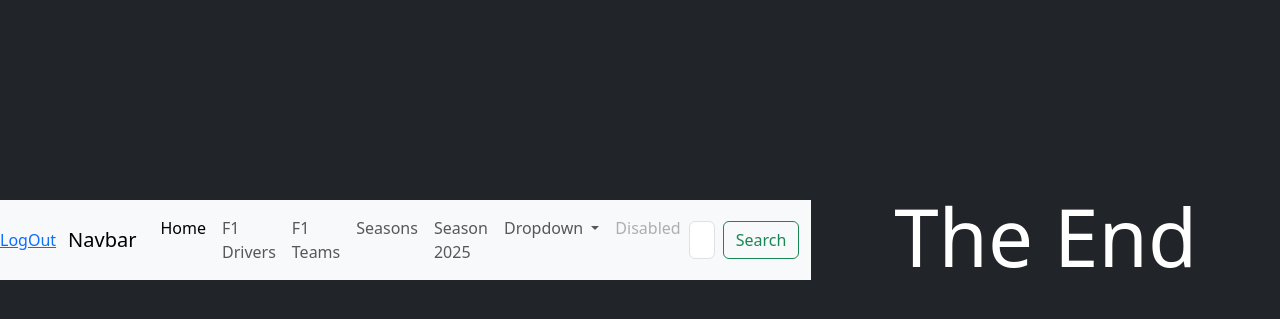
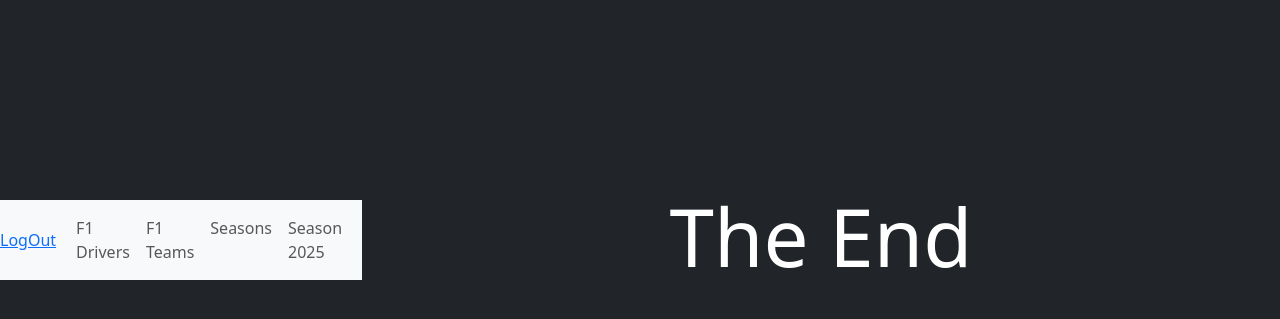
Before and after one commit to Rajce007cz/project-weby, a CodeIgniter 4 app: the page made by app/Views/index.php in a window 1280 px wide. Shown: the part 160-479 px from the top of the page. Run offline with PHP 8.4 and a stand-in for CodeIgniter, Linux system fonts and the light colour scheme; the template is opened without the code that fills it, so the values that code supplies are empty; some libraries are stand-ins or nearby versions.

Commit message:
Úprava z hodiny

```diff
--- a/app/Views/drivers/driver.php
+++ b/app/Views/drivers/driver.php
@@ -22,7 +22,8 @@ $this->section("content");
         <div class="col-4 p-3">
             <div class="card h-100">
                 <div class="card-body">
-                    <h5 class="card-title"><?= esc($d['first_name'] . ' ' . $d['last_name']) ?></h5>
+                    <h5 class="card-title"><a href="<?= base_url("/drivers/driver_details/" . $d['id']); ?>">
+                    <?= esc($d['first_name']) . ' ' . esc($d['last_name']) ?></a></h5>
                     <img class="card-img-top" style="height: 200px; object-fit: cover;"  src="<?= base_url("images/" . esc($d['image'])); ?>"
                          onerror="this.onerror=null; this.src='/images/drivers/default.png';">
                     <p class="card-text"><strong>WDC:</strong> <?= esc($d['wdc']) ?></p>
--- a/app/Views/layout/navbar.php
+++ b/app/Views/layout/navbar.php
@@ -8,15 +8,8 @@
     <?php endif; ?>
 
   <div class="container-fluid">
-    <a class="navbar-brand" href="#">Navbar</a>
-    <button class="navbar-toggler" type="button" data-bs-toggle="collapse" data-bs-target="#navbarSupportedContent" aria-controls="navbarSupportedContent" aria-expanded="false" aria-label="Toggle navigation">
-      <span class="navbar-toggler-icon"></span>
-    </button>
     <div class="collapse navbar-collapse" id="navbarSupportedContent">
       <ul class="navbar-nav me-auto mb-2 mb-lg-0">
-        <li class="nav-item">
-          <a class="nav-link active" aria-current="page" href="#">Home</a>
-        </li>
         <li class="nav-item">
           <a class="nav-link" href="<?=base_url("/drivers");?>">F1 Drivers</a>
         </li>
@@ -32,25 +25,7 @@
         <li class="nav-item">
           <a class="nav-link" href="<?=base_url("/seasons/season25");?>">Season 2025</a>
         </li>
-        <li class="nav-item dropdown">
-          <a class="nav-link dropdown-toggle" href="#" id="navbarDropdown" role="button" data-bs-toggle="dropdown" aria-expanded="false">
-            Dropdown
-          </a>
-          <ul class="dropdown-menu" aria-labelledby="navbarDropdown">
-            <li><a class="dropdown-item" href="#">Action</a></li>
-            <li><a class="dropdown-item" href="#">Another action</a></li>
-            <li><hr class="dropdown-divider"></li>
-            <li><a class="dropdown-item" href="#">Something else here</a></li>
-          </ul>
-        </li>
-        <li class="nav-item">
-          <a class="nav-link disabled" href="#" tabindex="-1" aria-disabled="true">Disabled</a>
-        </li>
-      </ul>
-      <form class="d-flex">
-        <input class="form-control me-2" type="search" placeholder="Search" aria-label="Search">
-        <button class="btn btn-outline-success" type="submit">Search</button>
-      </form>
+
     </div>
   </div>
 
```
